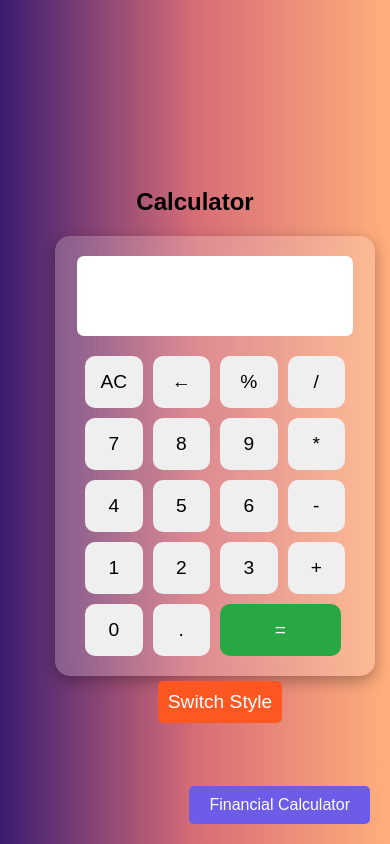
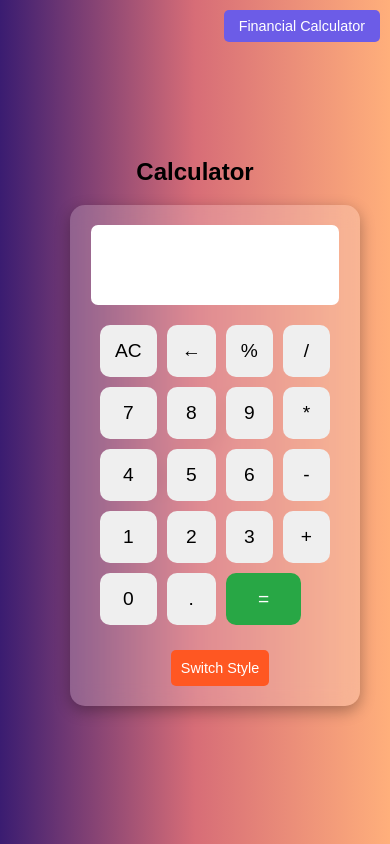
Before and after one commit to kartik2006p/Dr-financial-local-calcii, a Flask app: page / in a window 390 px wide. Run offline with Flask 3, Linux system fonts and the light colour scheme.

Commit message:
Newly responsive ness

```diff
--- a/static/css/financial.css
+++ b/static/css/financial.css
@@ -16,9 +16,13 @@
 
 /* 🔹 Financial Button Container */
 .financial-btn-container {
-    position: fixed;
-    bottom: 20px;
-    right: 20px;
+    /* position: absolute;
+    bottom: 50px; /* Moves below the calculator */
+    /*left: 51.25%;
+    transform: translateX(-50%); */
+    position: absolute;
+    top: 10px;
+    right: 10px;
 }
 
 /* 🔹 Popup Modal */
@@ -165,6 +169,36 @@
     align-items: center;
 }
 
-/* place button of opening down to calc*/
-/* place button of opening down to calc*/
-/*do this before*/
+/* 🔹 Mobile Optimization (Max width: 480px) */
+@media (max-width: 480px) {
+    .popup {
+        width: 90%;
+        max-width: 280px;
+        max-height: 70vh; /* Adjust height */
+        padding: 8px;
+    }
+
+    .popup-label, .popup-input, .popup-select {
+        font-size: 0.9rem;
+    }
+
+    .popup-input, .popup-select {
+        height: 28px;
+        padding: 4px;
+    }
+
+    .popup-btn {
+        padding: 6px;
+        font-size: 0.9rem;
+    }
+
+    .financial-btn-container {
+        bottom: 10px;
+        right: 10px;
+    }
+
+    .financial-btn {
+        padding: 8px 15px;
+        font-size: 0.9rem;
+    }
+}
--- a/static/layout.css
+++ b/static/layout.css
@@ -18,7 +18,7 @@ body {
 }
 
 .equal{
-    width: 210%;
+    width: 215%;
 }
 
 .container {
@@ -74,3 +74,46 @@ button {
     font-weight: 900;
     /* font-stretch: extra-expanded; */
 }
+
+
+/* 🔹 Mobile Optimization (Max width: 480px) */
+@media (max-width: 480px) {
+    body {
+        height: auto; /* Allow scrolling */
+        display: flex;
+        flex-direction: column;
+        align-items: center;
+    }
+
+    .container {
+        width: 90%; /* Reduce width */
+        max-width: 250px;
+    }
+
+    .calculator {
+        height: auto;
+    }
+
+    #display {
+        height: 70px;
+        font-size: 20px;
+    }
+
+    .buttons {
+        gap: 5px;
+    }
+
+    button {
+        padding: 10px;
+        font-size: 1rem;
+    }
+
+    .equal {
+        width: 160%; /* Adjust equal button */
+    }
+
+    .toggle {
+        padding: 8px;
+        font-size: 0.9rem;
+    }
+}
--- a/templates/index.html
+++ b/templates/index.html
@@ -9,6 +9,7 @@
     <link id="theme" rel="stylesheet" href="{{ url_for('static', filename='theme1.css') }}">
     <link rel="stylesheet" href="{{ url_for('static', filename='css/financial.css') }}">
     <link rel="manifest" href="/manifest.json">
+
 </head>
 <body>
     <div class="container">
```
Also changed, not shown: templates/responsive.css (added, +36 -0 lines), static/theme2.css (line endings or trailing spaces).
